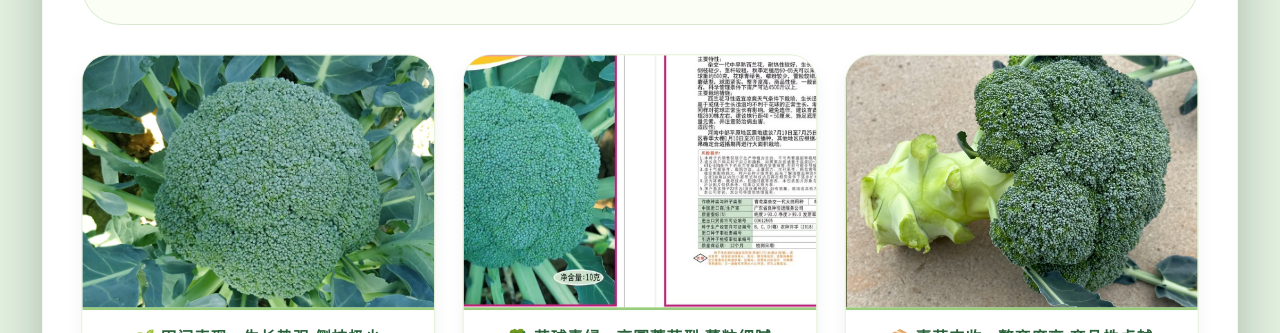
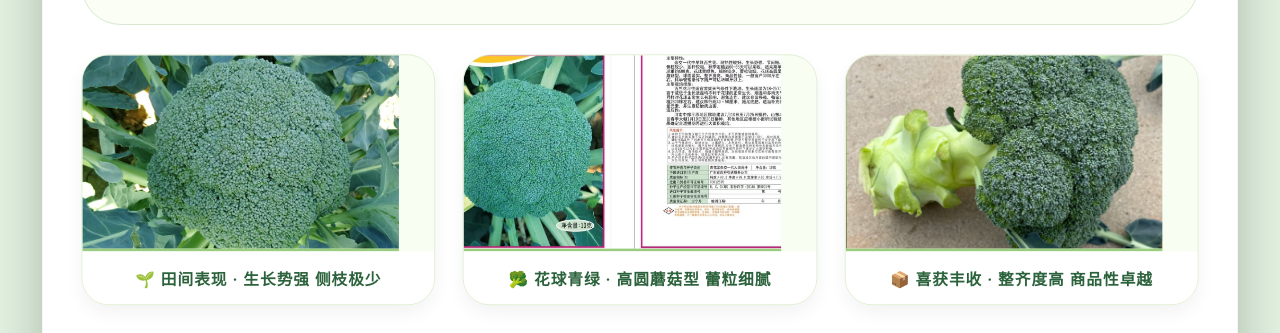
Before and after one commit to haozhao988-ux/lan, a plain HTML site: page index.html in a window 1280 px wide. Shown: the part 467-800 px from the top of the page. Drawn offline with Linux system fonts and the light colour scheme.

Commit message:
Update index.html

```diff
--- a/index.html
+++ b/index.html
@@ -168,8 +168,8 @@
         }
 
         .img-card img {
-            width: 100%;
-            height: 260px;
+            width: 90%;
+            height: 200px;
             object-fit: cover;
             display: block;
             border-bottom: 3px solid #9acc7d;
```
